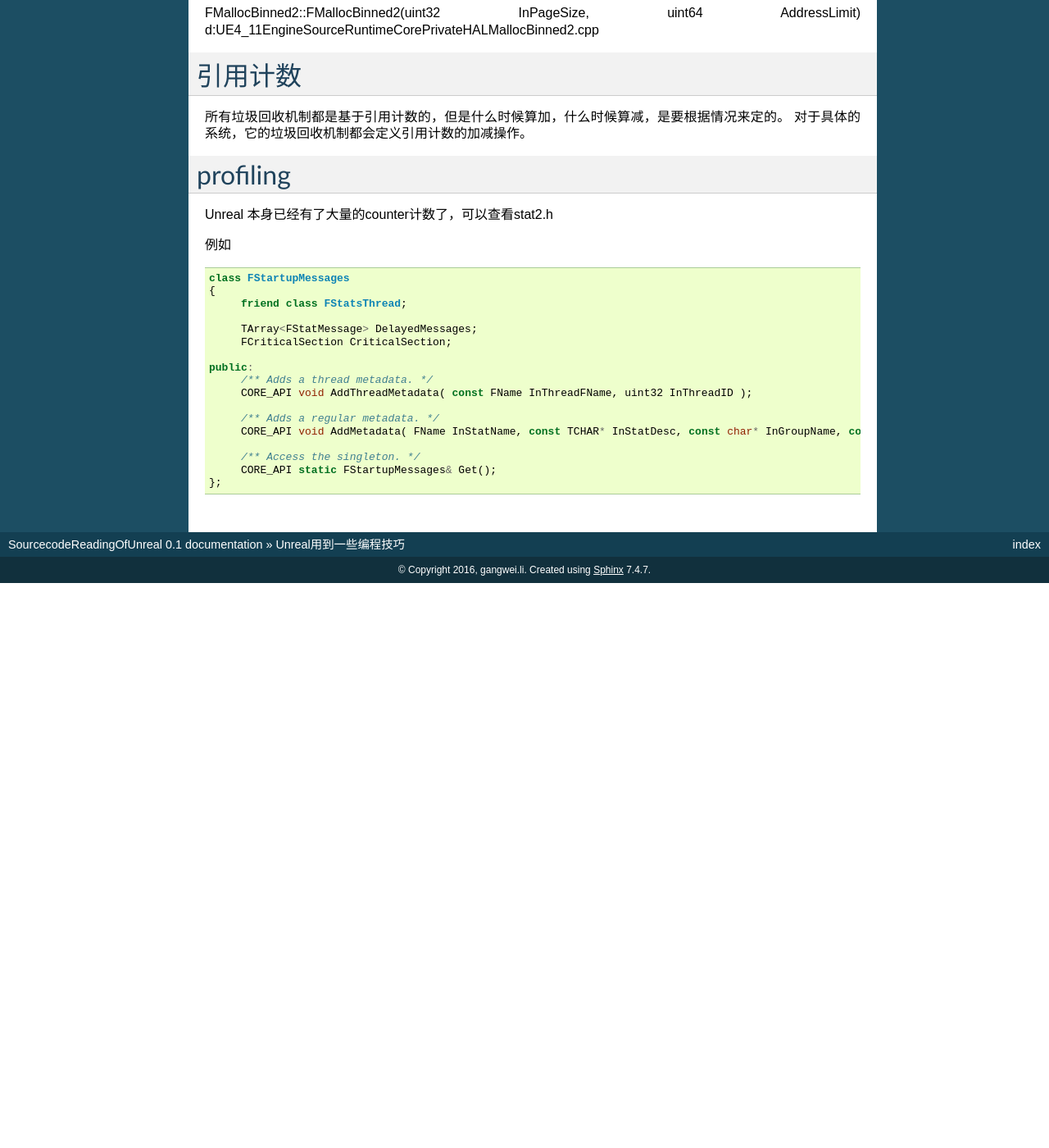
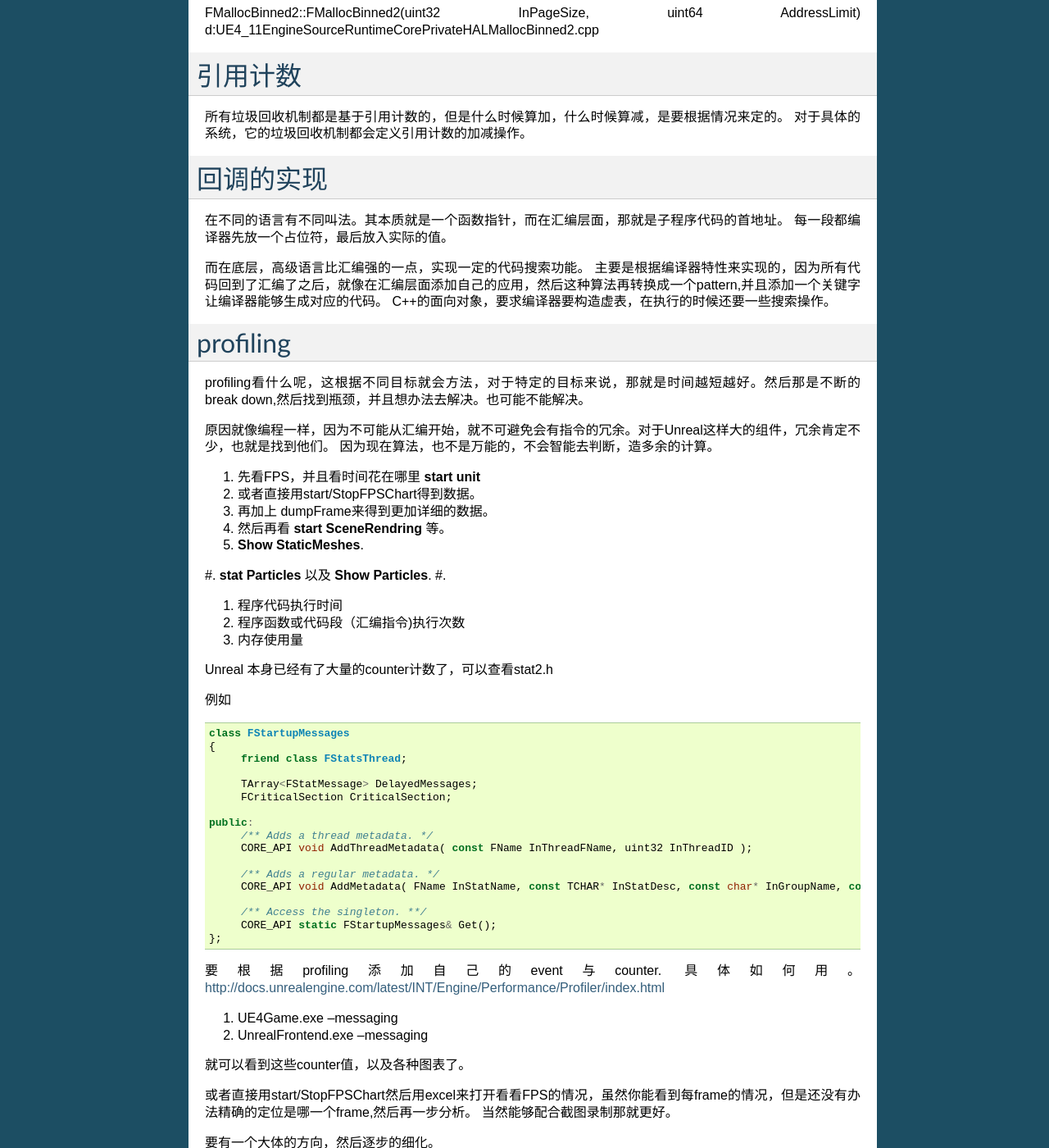
Before and after one commit to gwli/SourcecodeReadingOfUnreal, a Sphinx documentation site: the page built from source/content/programmingSkill.rst, in a window 1280 px wide and 1400 px high, scrolled down 1251 px. Shown: the whole window at 82% size. Built offline with Sphinx 7.4.7, drawn with Linux system fonts in a browser that asks for light colours; formulas are drawn with MathJax 3; pages that are not in the unit, such as notebooks, are missing from menus; before the commit the page ends 1962 px from its top, so only the background shows below that; some of the changed text lies outside the part shown.

Commit message:
callback and profiling

```diff
--- a/source/content/programmingSkill.rst
+++ b/source/content/programmingSkill.rst
@@ -69,8 +69,34 @@ d:\UE4_11\Engine\Source\Runtime\Core\Private\HAL\MallocBinned2.cpp
 对于具体的系统，它的垃圾回收机制都会定义引用计数的加减操作。
 
 
+回调的实现
+==========
+
+在不同的语言有不同叫法。其本质就是一个函数指针，而在汇编层面，那就是子程序代码的首地址。 每一段都编译器先放一个占位符，最后放入实际的值。
+
+
+而在底层，高级语言比汇编强的一点，实现一定的代码搜索功能。
+主要是根据编译器特性来实现的，因为所有代码回到了汇编了之后，就像在汇编层面添加自己的应用，然后这种算法再转换成一个pattern,并且添加一个关键字让编译器能够生成对应的代码。
+C++的面向对象，要求编译器要构造虚表，在执行的时候还要一些搜索操作。
+
 profiling
 =========
+
+profiling看什么呢，这根据不同目标就会方法，对于特定的目标来说，那就是时间越短越好。然后那是不断的break down,然后找到瓶颈，并且想办法去解决。也可能不能解决。
+
+原因就像编程一样，因为不可能从汇编开始，就不可避免会有指令的冗余。对于Unreal这样大的组件，冗余肯定不少，也就是找到他们。 因为现在算法，也不是万能的，不会智能去判断，造多余的计算。
+
+#. 先看FPS，并且看时间花在哪里 :command:`start unit`
+#. 或者直接用start/StopFPSChart得到数据。
+#. 再加上 dumpFrame来得到更加详细的数据。
+#. 然后再看 :command:`start SceneRendring` 等。
+#. :command:`Show StaticMeshes`.
+#. :command:`stat Particles`  以及 :command:`Show Particles`.
+#.
+
+#. 程序代码执行时间
+#. 程序函数或代码段（汇编指令)执行次数
+#. 内存使用量
 
 Unreal 本身已经有了大量的counter计数了，可以查看stat2.h
 
@@ -92,6 +118,33 @@ Unreal 本身已经有了大量的counter计数了，可以查看stat2.h
    	/** Adds a regular metadata. */
    	CORE_API void AddMetadata( FName InStatName, const TCHAR* InStatDesc, const char* InGroupName, const char* InGroupCategory, const TCHAR* InGroupDesc, bool bShouldClearEveryFrame, EStatDataType::Type InStatType, bool bCycleStat, FPlatformMemory::EMemoryCounterRegion InMemoryRegion = FPlatformMemory::MCR_Invalid );
 
-   	/** Access the singleton. */
+   	/** Access the singleton. **/
    	CORE_API static FStartupMessages& Get();
    };
+
+
+要根据profiling添加自己的event与counter. 具体如何用。
+http://docs.unrealengine.com/latest/INT/Engine/Performance/Profiler/index.html
+
+#. UE4Game.exe --messaging
+#. UnrealFrontend.exe --messaging
+
+就可以看到这些counter值，以及各种图表了。
+
+
+或者直接用start/StopFPSChart然后用excel来打开看看FPS的情况，虽然你能看到每frame的情况，但是还没有办法精确的定位是哪一个frame,然后再一步分析。
+当然能够配合截图录制那就更好。
+
+
+要有一个大体的方向，然后逐步的细化。
+
+CPU profiling
+=============
+
+如果有大量的draw calls会花费大量时间，一个办法那就是合并draw call.
+例外减少object量，场景复杂度，都是减少cpu时间，因为scene management本身是由CPU来做。
+例如各种光照的减裁。
+
+另外一些那就是物理数值的计算。 同时注意scale的问题，一般来说分辨越高，计算量越大。
+
+需要更多优化，每次都先看下手册https://docs.unrealengine.com/latest/INT/Engine/Performance/
```
